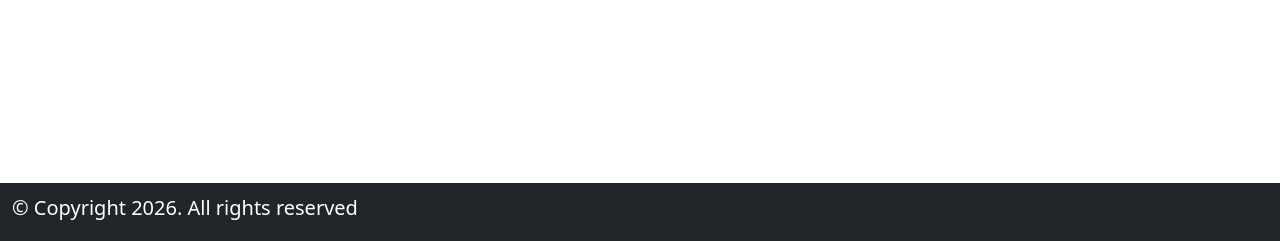
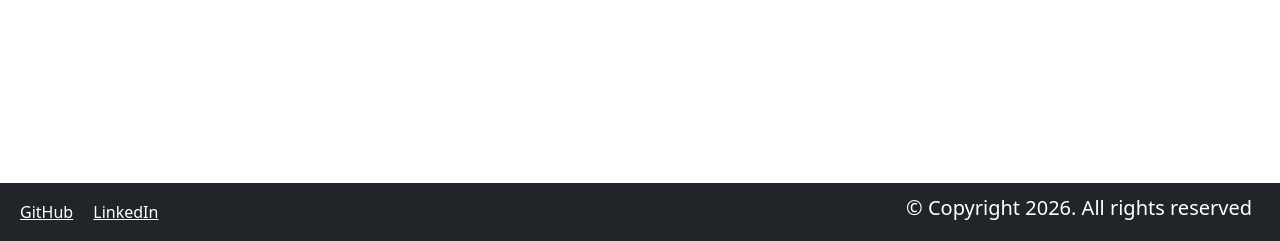
Before and after one commit to BlueJum/AssignmentII, a Node server app: page / in a window 1280 px wide. Shown: the part 559-800 px from the top of the page. Run offline with Node 20, Linux system fonts and the light colour scheme; some libraries are stand-ins or nearby versions.

Commit message:
The footer now contains needed links

```diff
--- a/views/partials/footer.ejs
+++ b/views/partials/footer.ejs
@@ -1,6 +1,10 @@
 <!--footer-->
     <nav class="navbar fixed-bottom navbar-dark bg-dark">
       <div class="container-fluid">
+        <div>
+            <a class="text-white mx-2" href="https://github.com/BlueJum" target="_blank"><i class="fa-brands fa-github fa-lg"></i> GitHub</a>
+            <a class="text-white mx-2" href="www.linkedin.com/in/archer-keshtkar-bagheri-aa78b4384" target="_blank"><i class="fa-brands fa-linkedin fa-lg"></i> LinkedIn</a>
+        </div>
         <h6 class="navbar-brand">&copy; Copyright 2026. All rights reserved</h6>
       </div>
     </nav>
```
